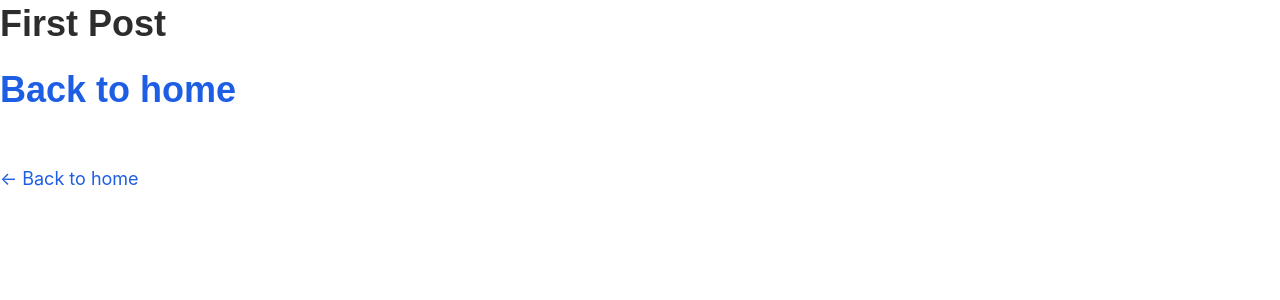
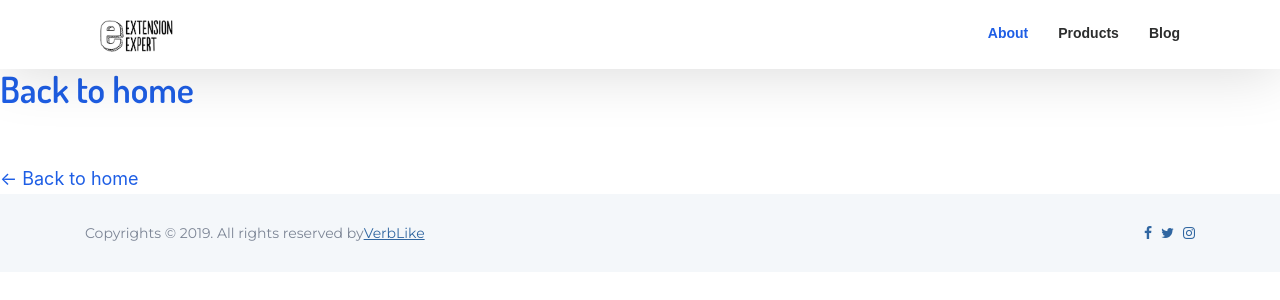
Before and after one commit to Vadagon/verblike-next, a Next.js app: page /posts/first-post in a window 1280 px wide. Shown: the top 300 px of the page. Built offline with nearby package versions, Linux system fonts and the light colour scheme.

Commit message:
header - footer

```diff
--- a/components/layout.jsx
+++ b/components/layout.jsx
@@ -24,9 +24,46 @@ export default function Layout({ children, home }) {
         />
         <meta name="og:title" content={siteTitle} />
         <meta name="twitter:card" content="summary_large_image" />
+
+
+        <link href="https://fonts.googleapis.com/css?family=Dosis:500,600" rel="stylesheet" />
+        <link href="https://fonts.googleapis.com/css?family=Open+Sans:300i,400,400i,600,700" rel="stylesheet" />
+        <link rel="stylesheet" href="https://cdnjs.cloudflare.com/ajax/libs/font-awesome/4.7.0/css/font-awesome.min.css" />
+        <link href="https://fonts.googleapis.com/css?family=Montserrat&display=swap" rel="stylesheet" />
+        <script data-ad-client="ca-pub-2157711695352215" async src="https://pagead2.googlesyndication.com/pagead/js/adsbygoogle.js"></script>
       </Head>
-      <header className={styles.header}>
-        {/*{home ? (
+      <header className="header js-header-scroll">
+        <nav className="core-nav open-responsive open-dropdown"><div className="nav-container">
+            <div className="nav-header right">
+                {/*<?php the_custom_logo(); ?>*/}
+               <a rel="home" href="/" className="brand custom-logo-link">
+                   <img src="/images/img/logo.png" className="logo" alt="extension expert" style={{height: 32+'px'}} />
+               </a>
+                <button className="toggle-bar core-nav-toggle">
+                    <span className="fa fa-bars"></span>
+                </button>
+            </div>
+            {/*<!-- Start Header menu for mobile -->*/}
+
+            {/*<!-- End Header menu for mobile --> */}
+            <div className="wrap-core-nav-list right"><ul className="attributes">
+            </ul><div className="header__mobile js-header-menu">
+                <a href="#" className="header__mobile-brand">Menu</a>
+                <button className="toggle-bar header__mobile-toggle core-nav-toggle">
+                    <span className="fa fa-remove"></span>
+                </button>
+            </div>
+            <ul className="menu core-nav-list">
+                <li className="active"><a rel="home" href="<?php //echo esc_url( home_url( '/' ) ); ?>">About</a></li>
+                <li><a href="products.html">Products</a></li>
+                <li><a href="blog.html">Blog</a></li>
+            </ul>
+        </div>
+
+        </div></nav><div className="dropdown-overlay"></div>
+    </header>
+     {/* <header className={styles.header}>
+        {home ? (
           <>
             <Image
               priority
@@ -58,9 +95,11 @@ export default function Layout({ children, home }) {
               </Link>
             </h2>
           </>
-        )}*/}
-      </header>
+        )}
+      </header>*/}
       <main>{children}</main>
+
+
       {!home && (
         <div className={styles.backToHome}>
           <Link href="/">
@@ -68,6 +107,29 @@ export default function Layout({ children, home }) {
           </Link>
         </div>
       )}
+
+
+      <footer className="footer-bottom gray-light-bg pt-4 pb-4">
+        <div className="container">
+            <div className="row text-center text-md-left align-items-center">
+                <div className="col-md-6 col-lg-5">
+                    <p className="text-md-left copyright-text pb-0 mb-0">Copyrights © 2019. All
+                        rights reserved by
+                        <a href="http://verblike.com/"><u>VerbLike</u></a>
+                    </p>
+                </div>
+                <div className="col-md-6 col-lg-7">
+                    <ul className="social-list list-inline list-unstyled text-md-right">
+                        <li className="list-inline-item"><a href="#" target="_blank" title="Facebook"><i className="fa fa-facebook"></i></a></li>
+                        <li className="list-inline-item"><a href="#" target="_blank" title="Twitter"><i className="fa fa-twitter"></i></a></li>
+                        <li className="list-inline-item"><a href="#" target="_blank" title="Instagram"><i className="fa fa-instagram"></i></a></li>
+                    </ul>
+                </div>
+            </div>
+        </div>
+    </footer>
+      <script src="https://code.jquery.com/jquery-3.4.1.min.js" integrity="sha256-CSXorXvZcTkaix6Yvo6HppcZGetbYMGWSFlBw8HfCJo=" crossorigin="anonymous"></script>
+      <script src="/js/main.js"></script>
     </div>
   )
 }
--- a/pages/index.jsx
+++ b/pages/index.jsx
@@ -2,6 +2,8 @@ import Head from 'next/head'
 import Layout, { siteTitle } from '../components/layout'
 import utilStyles from '../styles/utils.module.scss'
 import Link from 'next/link'
+import Image from 'next/image'
+
 
 export default function Home({  }) {
   return (
@@ -27,9 +29,9 @@ export default function Home({  }) {
                     <div className="col-lg-6 text-center">
                         <div className="masthead__style-watter--image">
                             <div className="masthead__style-watter--icon flyIn">
-                                <img src="/images/img/masthead-icon.png" className="img-fluid" alt="Icon" />
+                                <Image priority src="/images/img/masthead-icon.png" className="img-fluid" width={565} height={438} alt="Icons"/>
                             </div>
-                            <img src="/images/img/businessman-meditating.png" className="img-fluid" alt="Business Man" />
+                            <Image priority src="/images/img/businessman-meditating.png" className="img-fluid" width={444} height={457} alt="Business Man" />
                         </div>
                     </div>
                 </div>
```
Also changed, not shown: public/js/main.js (added, +61 -0 lines).
